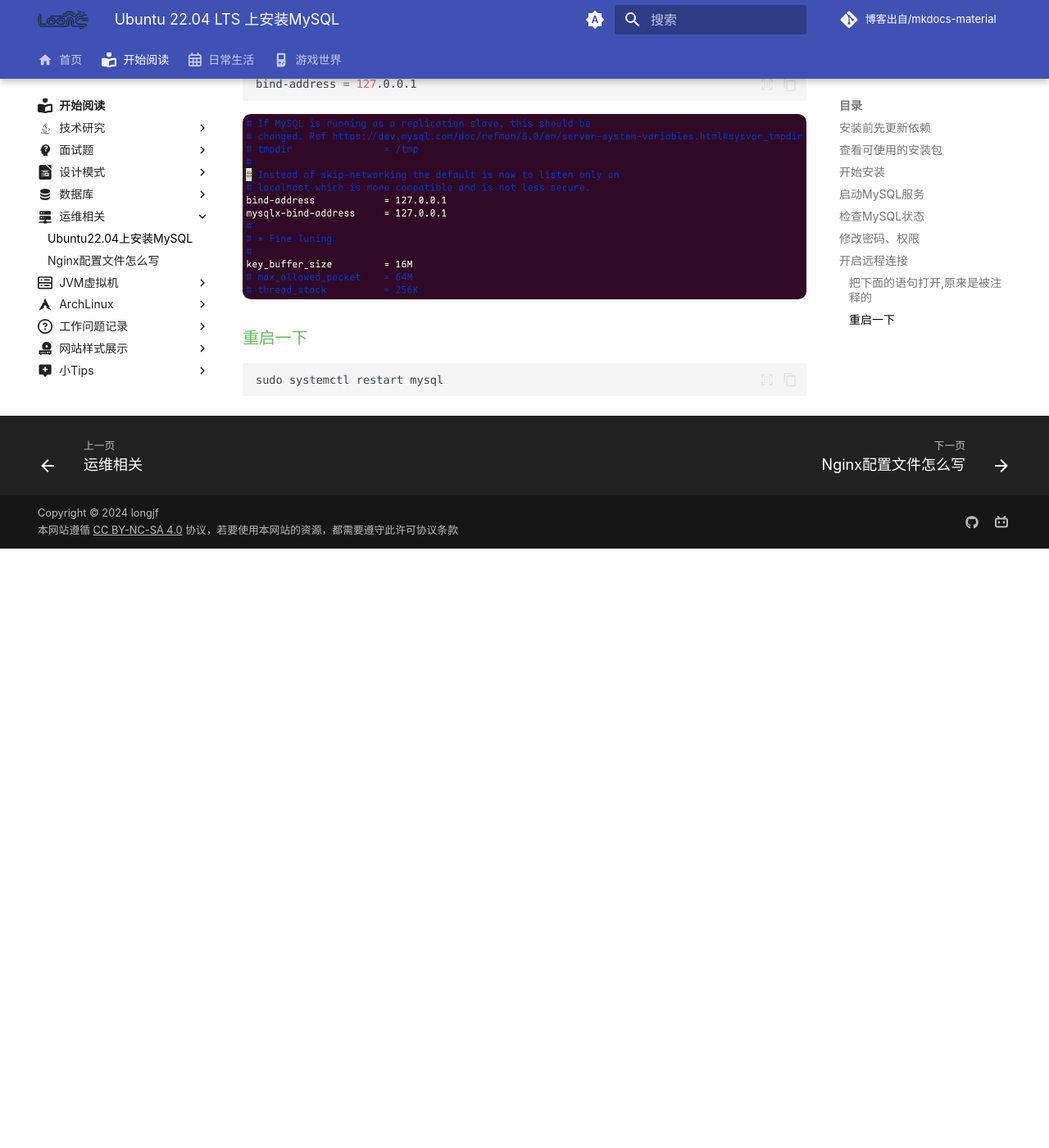
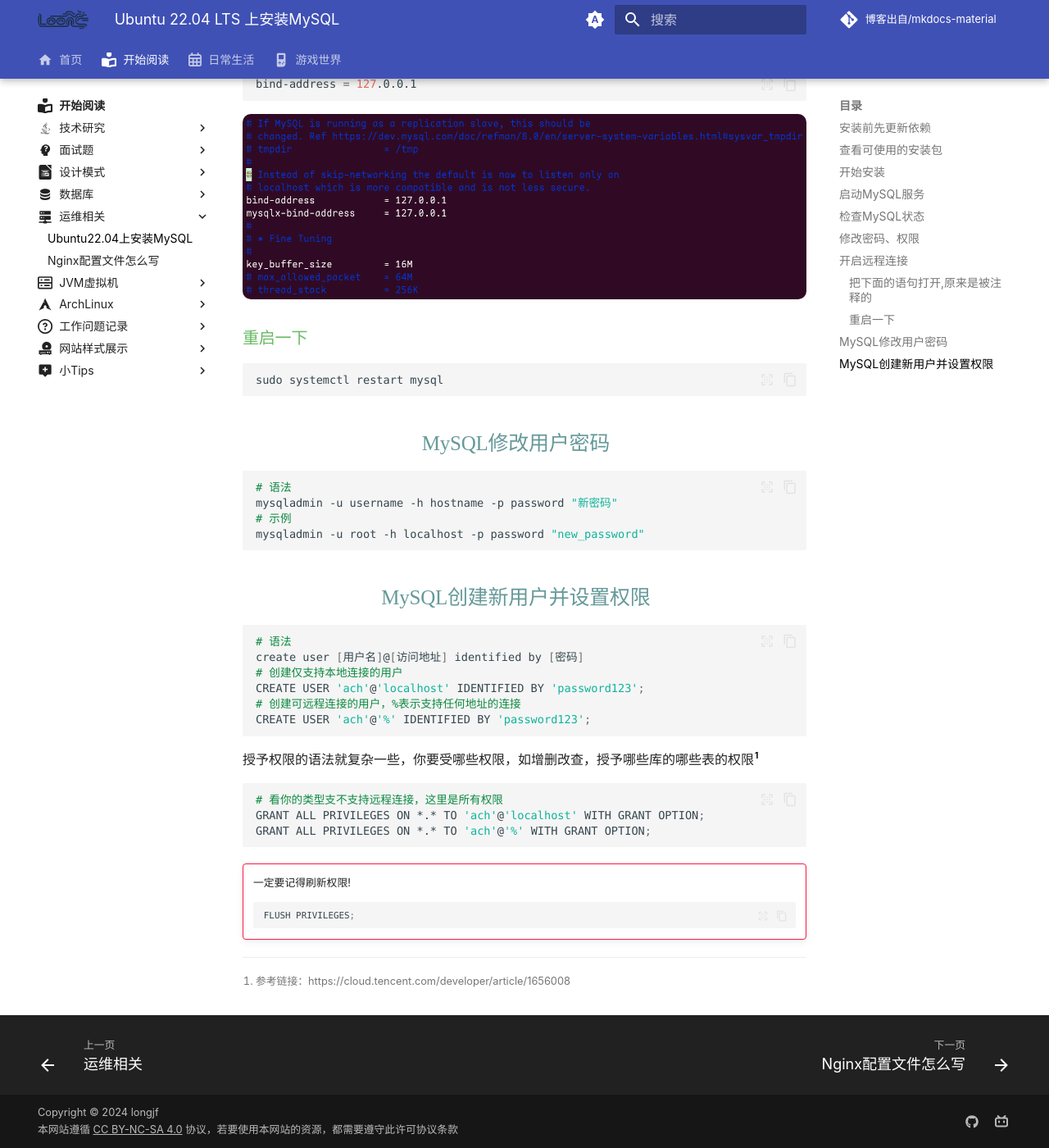
Before and after one commit to 971230/971230.github.io, an MkDocs documentation site: the page built from docs/开始阅读/运维相关/Ubuntu 22.04 LTS 上安装MySQL.md, in a window 1280 px wide and 1400 px high, scrolled down 2268 px. Shown: the whole window at 82% size. Built offline with MkDocs 1.6.1 and Material for MkDocs 9.7.7, drawn with Linux system fonts in a browser that asks for light colours; some web fonts are replaced; comment, search, counter and statistics services are not loaded; before the commit the page ends 2937 px from its top, so only the background shows below that.

Commit message:
更新《Ubuntu 22.04 LTS 上安装MySQL》

````diff
--- a/docs/开始阅读/运维相关/Ubuntu 22.04 LTS 上安装MySQL.md
+++ b/docs/开始阅读/运维相关/Ubuntu 22.04 LTS 上安装MySQL.md
@@ -85,3 +85,39 @@
 ``` shell
 sudo systemctl restart mysql
 ```
+
+## MySQL修改用户密码
+
+```shell
+# 语法
+mysqladmin -u username -h hostname -p password "新密码"
+# 示例
+mysqladmin -u root -h localhost -p password "new_password"
+```
+
+## MySQL创建新用户并设置权限
+
+```shell
+# 语法
+create user [用户名]@[访问地址] identified by [密码]
+# 创建仅支持本地连接的用户
+CREATE USER 'ach'@'localhost' IDENTIFIED BY 'password123';
+# 创建可远程连接的用户，%表示支持任何地址的连接
+CREATE USER 'ach'@'%' IDENTIFIED BY 'password123';
+```
+
+授予权限的语法就复杂一些，你要受哪些权限，如增删改查，授予哪些库的哪些表的权限[^1]
+[^1]: 参考链接：https://cloud.tencent.com/developer/article/1656008
+
+```shell
+# 看你的类型支不支持远程连接，这里是所有权限
+GRANT ALL PRIVILEGES ON *.* TO 'ach'@'localhost' WITH GRANT OPTION;
+GRANT ALL PRIVILEGES ON *.* TO 'ach'@'%' WITH GRANT OPTION;
+```
+
+!!! Danger ""
+
+    一定要记得刷新权限!
+    ```shell
+    FLUSH PRIVILEGES;
+    ```
````
